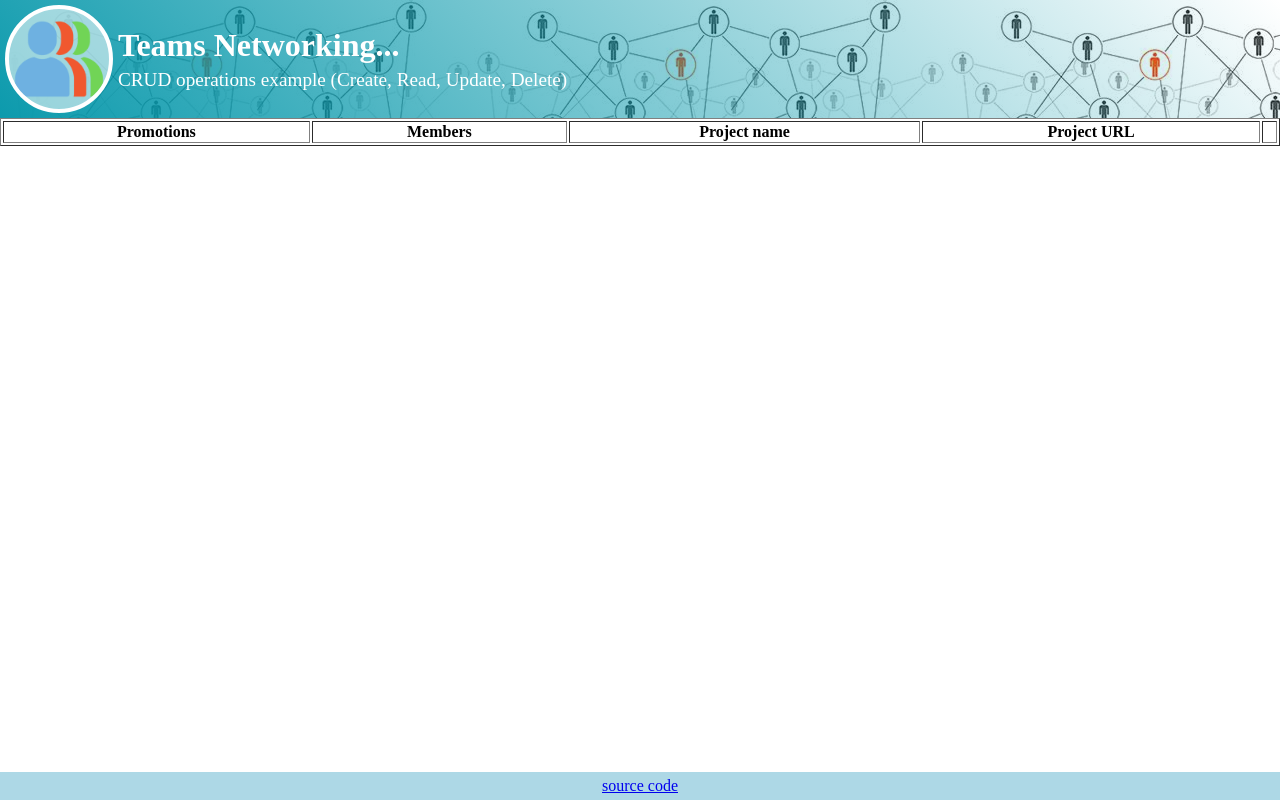
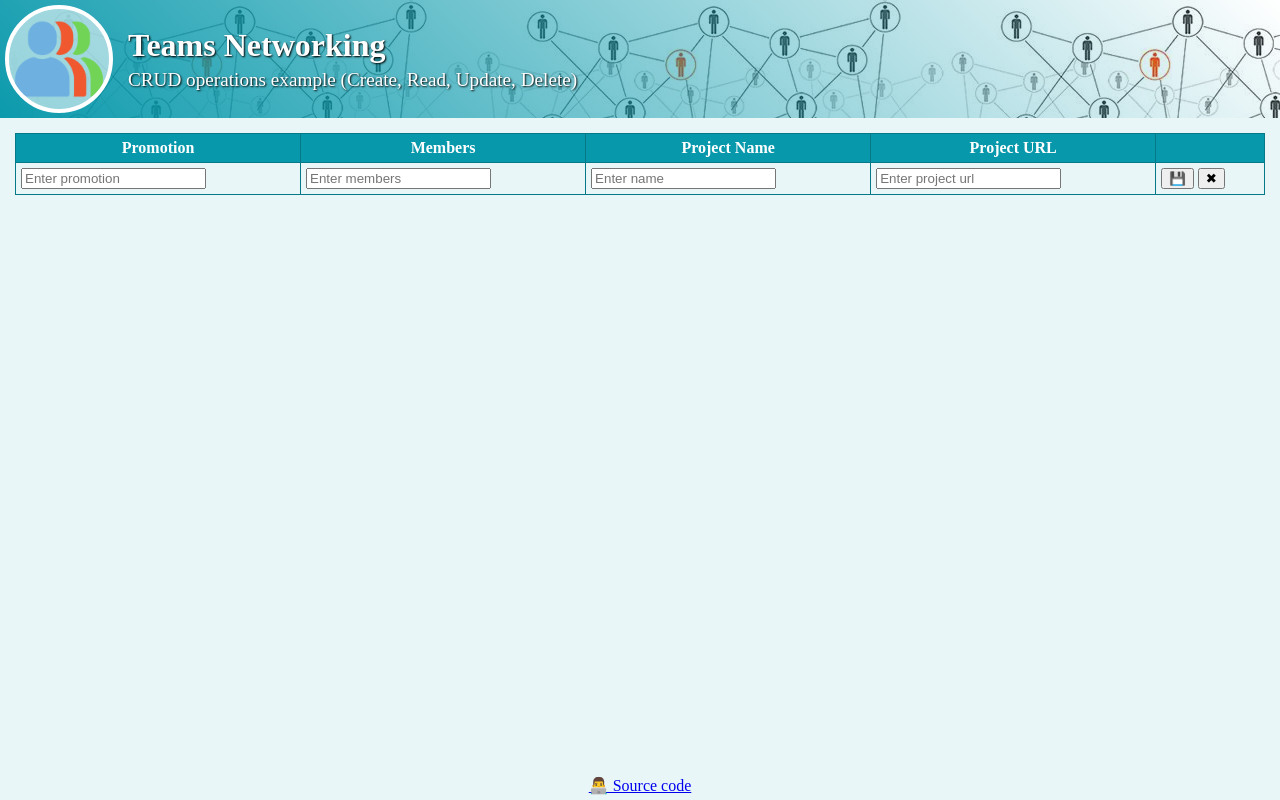
Before and after one commit to dpuie/teams-networking, a website built with webpack: page src/index.html in a window 1280 px wide. Built offline with nearby package versions, Linux system fonts and the light colour scheme; files whose address does not match are found by name.

Commit message:
create team request

```diff
--- a/src/index.html
+++ b/src/index.html
@@ -2,38 +2,59 @@
 <html lang="en">
   <head>
     <meta charset="UTF-8" />
-    <meta name="viewport" content="width=, initial-scale=1.0" />
+    <meta name="viewport" content="width=device-width, initial-scale=1.0" />
     <title>Teams</title>
   </head>
   <body>
     <header>
       <div id="header-wrapper">
         <div id="my-picture">
-          <img src="images/network-team-icon.png" width="100px" alt="" />
+          <img src="images/network-team-icon.png" alt="" width="100" />
         </div>
         <div id="header-info">
-          <h1>Teams Networking...</h1>
+          <h1>Teams Networking</h1>
           <h2>CRUD operations example (Create, Read, Update, Delete)</h2>
         </div>
       </div>
     </header>
     <section>
+      <form action="secretary.html" method="get">
         <table id="teamsTable" border="1">
           <thead>
             <tr>
-            <th>Promotions</th>
+              <th>Promotion</th>
               <th>Members</th>
-            <th>Project name</th>
+              <th>Project Name</th>
               <th>Project URL</th>
               <th></th>
             </tr>
           </thead>
           <tbody></tbody>
-        <tfoot></tfoot>
+          <tfoot>
+            <tr>
+              <td>
+                <input type="text" name="promotion" id="promotion" placeholder="Enter promotion" required />
+              </td>
+              <td>
+                <input type="text" name="members" id="members" placeholder="Enter members" required />
+              </td>
+              <td>
+                <input type="text" name="name" id="name" placeholder="Enter name" required />
+              </td>
+              <td>
+                <input type="text" name="url" id="url" placeholder="Enter project url" required />
+              </td>
+              <td>
+                <button type="submit">💾</button>
+                <button type="reset">✖</button>
+              </td>
+            </tr>
+          </tfoot>
         </table>
+      </form>
     </section>
     <footer>
-      <a href="https://github.com/dpuie/teams-networking" target="_blank"> source code </a>
+      <a href="https://github.com/dpuie/teams-networking" target="_blank">👨‍💻 Source code</a>
     </footer>
   </body>
 </html>
--- a/src/index.js
+++ b/src/index.js
@@ -1,6 +1,21 @@
 import "./style.css";
 
-function getTeamAsHTL(team) {
+function createTeamRequest() {
+  fetch("http://localhost:3000/teams-json/create", {
+    method: "POST",
+    headers: {
+      "Content-Type": "application/json"
+    },
+    body: JSON.stringify({
+      promotion: "WON3",
+      members: "Your Name",
+      name: "CV",
+      url: "https://github.com/nmatei/teams-networking"
+    })
+  });
+}
+
+function getTeamAsHTML(team) {
   return `<tr>
     <td>${team.promotion}</td>
     <td>${team.members}</td>
@@ -9,15 +24,12 @@ function getTeamAsHTL(team) {
     <td>x</td>
   </tr>`;
 }
-
-console.warn("app ready");
 function renderTeams(teams) {
-  //console.warn("render", teams);
-  const teamsHTML = teams.map(getTeamAsHTL);
-  //console.info(teamsHTML);
+  // console.warn("render", teams);
+  const teamsHTML = teams.map(getTeamAsHTML);
+  // console.info(teamsHTML);
   document.querySelector("#teamsTable tbody").innerHTML = teamsHTML.join("");
 }
-
 function loadTeams() {
   const promise = fetch("http://localhost:3000/teams-json")
     .then(r => r.json())
@@ -25,7 +37,18 @@ function loadTeams() {
       renderTeams(teams);
       return teams;
     });
-  console.warn("loadTeams", promise);
 }
 
+function onSubmit(e) {
+  e.preventDefault();
+  console.warn("pls save all values");
+  createTeamRequest();
+  window.location.reload();
+}
+
+function initEvents() {
+  document.querySelector("#teamsForm").addEventListener("submit", onSubmit);
+}
+
+initEvents();
 loadTeams();
--- a/src/style.css
+++ b/src/style.css
@@ -1,22 +1,18 @@
 html {
   height: 100%;
 }
-
-h1 {
-  color: white;
-  margin: 5px 0;
-}
-h2 {
-  color: white;
-  margin: 5px 0;
-  font-weight: 100;
-  font-size: 1.2em;
-}
 body {
+  min-height: 100%;
   margin: 0;
-  min-height: 100%;
   display: flex;
   flex-direction: column;
+  background-color: #e9f6f8;
+}
+section {
+  flex: 1;
+}
+header {
+  background-image: url(images/th.png);
 }
 #header-wrapper {
   display: flex;
@@ -24,22 +20,9 @@ body {
   align-items: center;
   background: linear-gradient(45deg, #0798abfa, transparent);
 }
-
-header {
-  background-image: url(images/th.png);
-}
-section {
+#header-info {
   flex: 1;
 }
-table {
-  width: 100%;
-}
-footer {
-  background-color: lightblue;
-  padding: 5px;
-  text-align: center;
-}
-
 #my-picture {
   padding: 5px;
   width: 108px;
@@ -47,11 +30,48 @@ footer {
 }
 #my-picture img {
   border-radius: 50%;
-  border: 4px solid white;
+  border: 4px solid #fff;
   background-color: #ffffff90;
 }
-header-info {
+#header-info {
   flex: 1;
   padding: 10px;
   text-shadow: 1px 1px 2px #000000;
 }
+h1 {
+  margin: 5px 0;
+  color: #ffffff;
+}
+h2 {
+  margin: 5px 0;
+  color: #ffffff;
+  font-weight: 100;
+  font-size: 1.2em;
+}
+
+section {
+  padding: 15px;
+}
+
+#teamsTable {
+  border-collapse: collapse;
+  width: 100%;
+}
+
+#teamsTable th,
+#teamsTable td {
+  border: 1px solid #057988;
+  padding: 5px;
+}
+#teamsTable th {
+  background-color: #0798ab;
+  color: white;
+}
+#teamsTable tr:nth-child(even) {
+  background-color: #f2f2f2;
+}
+
+footer {
+  text-align: center;
+  padding: 5px;
+}
```
Also changed, not shown: README.md. Lines whose indentation alone changed are shown as unchanged.
